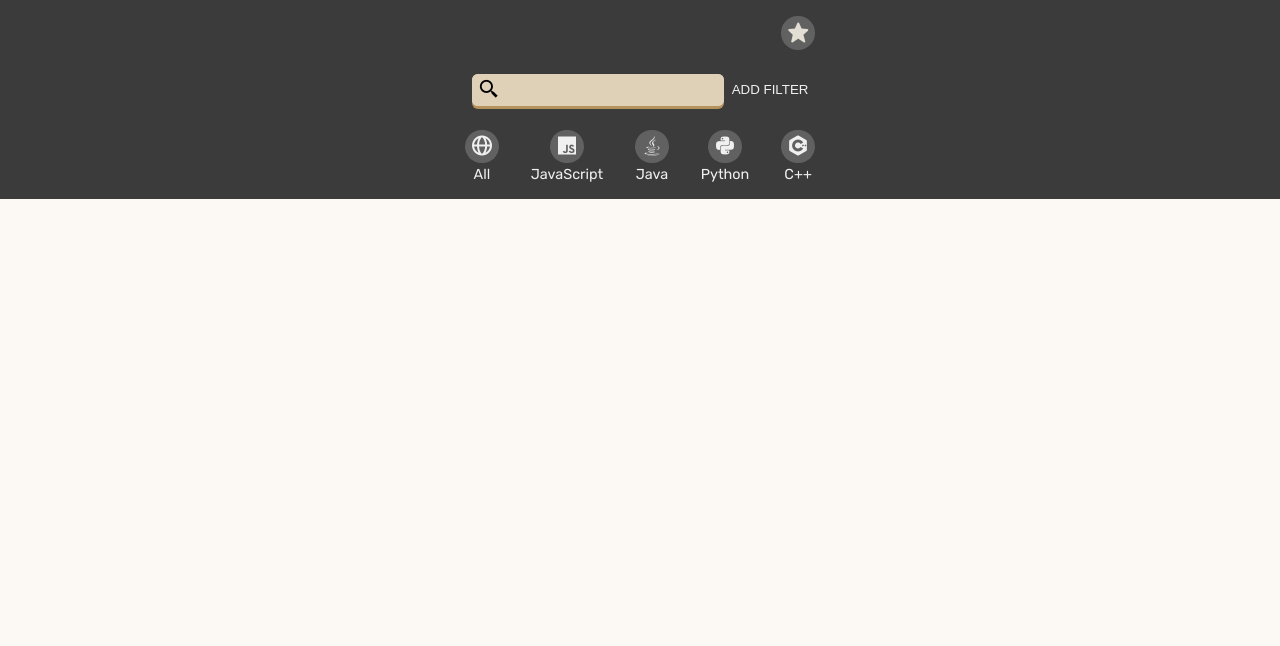
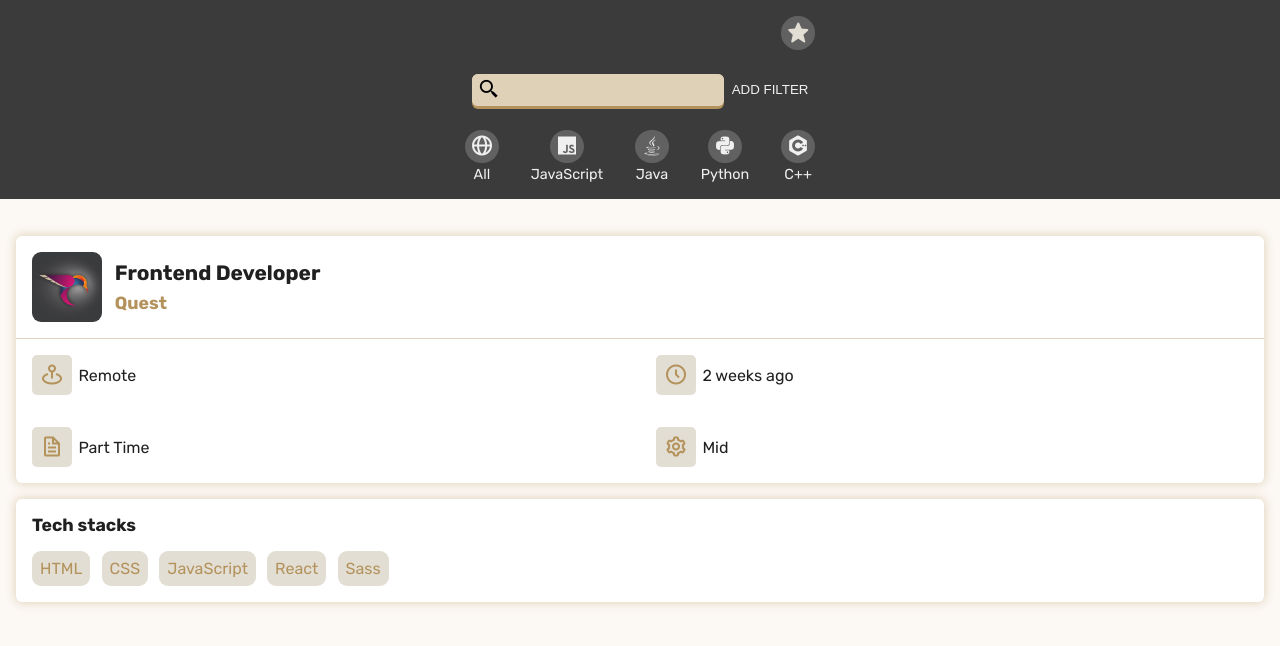
Before and after one commit to erudyta/react-job-offers, a React (Vite) app: page /offer/offer-1 in a window 1280 px wide. Shown: the top 646 px of the page. Built offline with nearby package versions, Linux system fonts and the light colour scheme.

Commit message:
Added Offer Detail component

```diff
--- a/src/Components/Header/Header.jsx
+++ b/src/Components/Header/Header.jsx
@@ -1,22 +1,20 @@
 import { NavLink } from 'react-router-dom'
-import { useRef } from 'react'
 import SearchBar from '../SearchBar/SearchBar.jsx'
 
 import { useSelector } from 'react-redux'
-import Modal from '../Modal/Modal.jsx'
 import TECHS from '../../js/tech-data.js'
 
 import styles from './Header.module.css'
-export default function Header() {
-	const modal = useRef()
+
+export default function Header( {modalRef }) {
 	const favs = useSelector(state => state.favs.favsArr)
 
 	function handleClick() {
-		modal.current.open()
+		modalRef.current.open()
 	}
+
 	return (
 		<>
-			<Modal ref={modal} />
 			<header className={styles.header}>
 				<div className={styles.container}>
 					<div className={styles.fav}>
--- a/src/Components/Modal/Modal.jsx
+++ b/src/Components/Modal/Modal.jsx
@@ -1,5 +1,5 @@
 import { useSelector, useDispatch } from 'react-redux'
-import { forwardRef, useImperativeHandle, useRef } from 'react'
+import { forwardRef, useImperativeHandle, useRef, useState } from 'react'
 import { favsOffersAction } from '../../store/index.js'
 import { createPortal } from 'react-dom'
 
@@ -7,21 +7,29 @@ import Offer from '../Offer/Offer'
 
 import OFFERS from '../../js/offers'
 import styles from './Modal.module.css'
+
 const Modal = forwardRef(function Modal({}, ref) {
 	const favs = useSelector(state => state.favs.favsArr)
 	const dialog = useRef()
 	const dispatch = useDispatch()
 
+	const [isMondalOpened, setIsModalOpened] = useState(false)
 	useImperativeHandle(ref, () => {
 		return {
 			open() {
+				setIsModalOpened(true)
 				dialog.current.showModal()
+			},
+			close() {
+				setIsModalOpened(false)
+				dialog.current.close()
 			},
 		}
 	})
 	const favsOffers = OFFERS.filter(o => favs.includes(o.id))
 
 	function handleCLose() {
+		setIsModalOpened(false)
 		dialog.current.close()
 	}
 
@@ -45,6 +53,8 @@ const Modal = forwardRef(function Modal({}, ref) {
 					place={offer.place}
 					keywordsArr={[]}
 					selectedKeywordsArr={[]}
+					closeModal ={handleCLose}
+					isModalOpened={isMondalOpened}
 				/>
 			))}
 			<div className={styles.btns}>
--- a/src/Components/Offer/Offer.jsx
+++ b/src/Components/Offer/Offer.jsx
@@ -15,6 +15,8 @@ export default function Offer({
 	place,
 	keywordsArr,
 	selectedKeywordsArr,
+	closeModal,
+	isModalOpened,
 }) {
 	const keywords = useSelector(state => state.keywords.keywordsArr)
 	const favs = useSelector(state => state.favs.favsArr)
@@ -45,14 +47,18 @@ export default function Offer({
 	}
 
 	function handleDeleteFav(offerId) {
-		console.log(favs)
-		console.log(offerId)
 		dispatch(favsOffersAction.delete(offerId))
+	}
+
+	function handleCloseModal() {
+		if (isModalOpened) {
+			closeModal()
+		}
 	}
 
 	return (
 		<div className={styles['offers-container']}>
-			<Link to={`/offer/` + id}>
+			<Link to={`/offer/` + id} onClick={handleCloseModal}>
 				<img src={imgSrc} alt={imgAlt} />
 				<div className={styles['offer-data']}>
 					<div className={styles['company-info']}>
--- a/src/Components/Pages/Layout.jsx
+++ b/src/Components/Pages/Layout.jsx
@@ -1,11 +1,15 @@
 import { Outlet } from 'react-router-dom'
+import { useRef } from 'react'
+import Modal from '../Modal/Modal.jsx'
 
 import Header from '../Header/Header.jsx'
 
 export default function Layout() {
+	const modal = useRef()
 	return (
 		<>
-			<Header />
+			<Modal ref={modal} />
+			<Header modalRef ={modal}/>
 			<main>
 				<Outlet />
 			</main>
--- a/src/Components/Pages/OfferDetail.jsx
+++ b/src/Components/Pages/OfferDetail.jsx
@@ -3,13 +3,50 @@ import { useParams } from 'react-router-dom'
 import OFFERS from '../../js/offers.js'
 
 import styles from './OfferDetail.module.css'
-export default function OfferDetail(){
-    const params = useParams()
 
-    const selectedOffer = OFFERS.filter(o => o.id === params.offerId)
-    const offer = selectedOffer
-    console.log(offer);
+export default function OfferDetail() {
+	const params = useParams()
 
-    return <h1>{offer.id}</h1>
+	const selectedOffer = OFFERS.filter(o => o.id === params.offerId)
+	const offer = selectedOffer[0]
 
+	return (
+		<div className={styles['od-container']}>
+			<div className={styles['od-header-container']}>
+				<div className={styles['od-header']}>
+					<img src={offer.img} alt={offer.altImg} />
+					<div>
+						<h1>{offer.position}</h1>
+						<h2>{offer.companyName}</h2>
+					</div>
+				</div>
+				<div className={styles['od-info']}>
+					<div className={styles['od-info-content']}>
+						<i class='bx bx-map-pin'></i>
+						<p>{offer.place}</p>
+					</div>
+					<div className={styles['od-info-content']}>
+						<i class='bx bx-time-five'></i>
+						<p>{offer.publicDate}</p>
+					</div>
+					<div className={styles['od-info-content']}>
+						<i class='bx bx-file'></i>
+						<p>{offer.typeOfContract}</p>
+					</div>
+					<div className={styles['od-info-content']}>
+						<i class='bx bx-cog'></i>
+						<p>{offer.exp}</p>
+					</div>
+				</div>
+			</div>
+			<div className={styles['stack-techs']}>
+				<h2>Tech stacks</h2>
+				<div>
+					{offer.keywords.map(k => (
+						<p>{k}</p>
+					))}
+				</div>
+			</div>
+		</div>
+	)
 }
--- a/src/Components/Pages/OfferDetail.module.css
+++ b/src/Components/Pages/OfferDetail.module.css
@@ -0,0 +1,78 @@
+.od-containerr h1{
+  font-size: 1.2rem;
+}
+
+.od-container h2{
+  font-size: 1.1rem;
+}
+
+.od-header-container {
+	background-color: white;
+  border-radius: 6px;
+	box-shadow: 0px 0px 10px 1px rgba(223, 208, 184, 0.9);
+}
+
+.od-header {
+	display: flex;
+	gap: 0.8rem;
+	padding: 1rem;
+	align-items: center;
+	border-bottom: 1px solid rgba(223, 208, 184, 0.9);
+}
+
+.od-header img {
+	height: 70px;
+	width: 70px;
+	border-radius: 9px;
+}
+
+.od-header h1 {
+	margin-bottom: 0.5rem;
+}
+
+.od-header h2 {
+	color: #b4925c;
+}
+
+.od-info{
+  display: grid;
+  grid-template-columns: 1fr 1fr;
+}
+
+.od-info-content{
+  padding: 1rem;
+  display: flex;
+  align-items: center;
+  gap: 0.4rem;
+}
+
+.od-info-content i {
+  padding: 0.5rem;
+  font-size: 1.5rem;
+  background-color: #e2ded3;
+  color: #b4925c;
+  border-radius: 5px;
+}
+
+.stack-techs{
+  margin-top: 1rem;
+  padding: 1rem;
+  background-color: white;
+  border-radius: 6px;
+  box-shadow: 0px 0px 10px 1px rgba(223, 208, 184, 0.9);
+}
+
+.stack-techs div{
+  display: flex;
+  gap: 0.7rem;
+  flex-wrap: wrap;
+  margin-top: 1rem;
+}
+
+.stack-techs p{
+  width: max-content;
+  padding: 0.5rem;
+  color: #b4925c;
+  background-color: #e2ded3;
+  border-radius: 9px;
+}
--- a/src/index.css
+++ b/src/index.css
@@ -17,7 +17,7 @@ body{
 }
 
 main{
-	padding: 3rem 1rem;
+	padding: 2.3rem 1rem;
 	background-color: rgb(252, 248, 244);
 }
 
--- a/src/js/offers.js
+++ b/src/js/offers.js
@@ -18,7 +18,8 @@ const OFFERS = [
         typeOfContract: 'Part Time',
         keywords: ['HTML', 'CSS' , 'JavaScript', 'React', 'Sass'],
         place: 'Remote',
-        lang: 'JavaScript'
+        lang: 'JavaScript',
+        exp: 'Mid'
     },
     {
         id: 'offer-2',
@@ -30,7 +31,8 @@ const OFFERS = [
         typeOfContract: 'Full Time',
         keywords: ['Junior', 'Angular' , 'TypeScript'],
         place: 'Seoul',
-        lang: ['JavaScript', 'TypeScript' ]
+        lang: ['JavaScript', 'TypeScript' ],
+        exp: 'Junior'
     },
     {
         id: 'offer-3',
@@ -42,7 +44,8 @@ const OFFERS = [
         typeOfContract: 'Full Time',
         keywords: ['Hibernate', 'Java', 'Spring Boot'],
         place: 'Wrocław',
-        lang: 'Java'
+        lang: 'Java',
+        exp: 'Mid'
     },
     {
         id: 'offer-4',
@@ -54,7 +57,8 @@ const OFFERS = [
         typeOfContract: 'Full Time',
         keywords: ['C++', 'Jira' , 'Git'],
         place: 'Poland',
-        lang: 'C++'
+        lang: 'C++',
+        exp: 'Junior'
     },
     {
         id: 'offer-5',
@@ -66,7 +70,8 @@ const OFFERS = [
         typeOfContract: 'Full Time',
         keywords: ['Java', 'Gradle' , 'Maven'],
         place: 'China',
-        lang: 'Java'
+        lang: 'Java',
+        exp: 'Mid'
     },
     {
         id: 'offer-6',
@@ -78,7 +83,8 @@ const OFFERS = [
         typeOfContract: 'Full Time',
         keywords: ['Python', 'SQL' , 'Git'],
         place: 'Remote',
-        lang: 'Python'
+        lang: 'Python',
+        exp: 'Mid'
     },
     {
         id: 'offer-7',
@@ -90,7 +96,8 @@ const OFFERS = [
         typeOfContract: 'Full Time',
         keywords: ['JavaScript', 'React' , 'GitHub'],
         place: 'Warszawa',
-        lang: 'JavaScript'
+        lang: 'JavaScript',
+        exp: 'Senior'
     },
     {
         id: 'offer-8',
@@ -102,7 +109,8 @@ const OFFERS = [
         typeOfContract: 'Part Time',
         keywords: ['Python', 'DevOps' , 'SQL'],
         place: 'Remote',
-        lang: 'Python'
+        lang: 'Python',
+        exp: 'Senior'
     }
 ]
 
```
